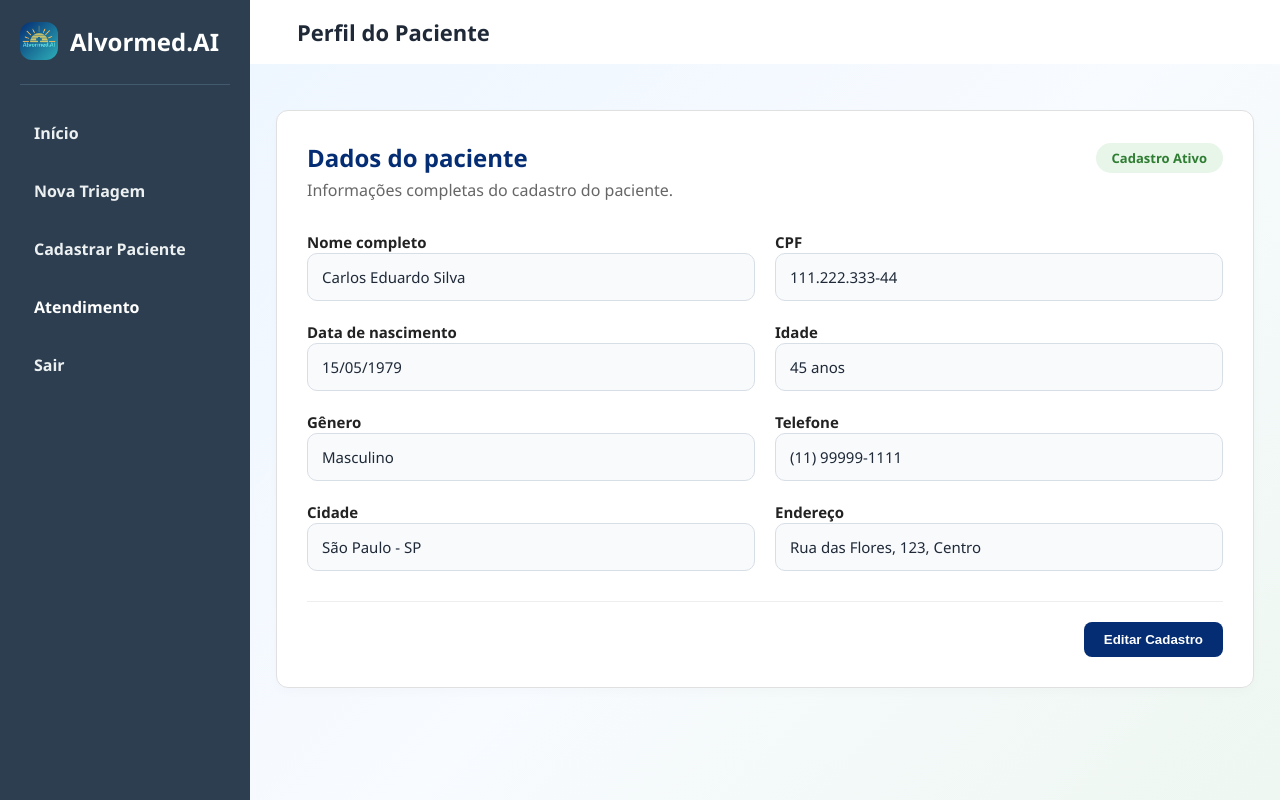
After one commit to lorxr/piccpp, a Flask app: page /perfil-paciente/1 in a window 1280 px wide. The commit adds this page. Run offline with Flask 3, Linux system fonts and the light colour scheme; the visitor is signed in with stand-in values (Sample User, id 1).

Commit message:
ADD tela de perfil do paciente e Tela de atendimento

```diff
--- a/app.py
+++ b/app.py
@@ -239,6 +239,48 @@ def lista_pacientes():
 
     return render_template("pacientes.html", pacientes=pacientes_cadastrados)
 
+
+# -------------------------------------------------------------------
+# DADOS DOS PACIENTES
+# No futuro substituir este dicionário por uma consulta no banco
+# -------------------------------------------------------------------
+
+@app.route("/perfil-paciente/<int:paciente_id>")
+@login_obrigatorio
+
+def perfil_paciente(paciente_id):
+
+    banco_pacientes_completo = {
+        1: {
+            "id": 1, "nome": "Carlos Eduardo Silva", "cpf": "111.222.333-44",
+            "data_nascimento": "15/05/1979", "idade": 45, "genero": "Masculino",
+            "telefone": "(11) 99999-1111", "cidade": "São Paulo - SP", "endereco": "Rua das Flores, 123, Centro"
+        },
+        2: {
+            "id": 2, "nome": "Ana Maria Ferreira", "cpf": "555.666.777-88",
+            "data_nascimento": "22/08/1997", "idade": 28, "genero": "Feminino",
+            "telefone": "(11) 98888-2222", "cidade": "Campinas - SP", "endereco": "Av. Brasil, 456, Jd. Primavera"
+        },
+        3: {
+            "id": 3, "nome": "Roberto Alves", "cpf": "999.888.777-66",
+            "data_nascimento": "10/01/1992", "idade": 34, "genero": "Masculino",
+            "telefone": "(21) 97777-3333", "cidade": "Rio de Janeiro - RJ", "endereco": "Rua Copacabana, 789, Copacabana"
+        },
+        4: {
+            "id": 4, "nome": "Juliana Costa", "cpf": "444.333.222-11",
+            "data_nascimento": "05/11/1973", "idade": 52, "genero": "Feminino",
+            "telefone": "(31) 96666-4444", "cidade": "Belo Horizonte - MG", "endereco": "Av. Afonso Pena, 1010, Savassi"
+        }
+    }
+
+    paciente_selecionado = banco_pacientes_completo.get(paciente_id)
+
+    if not paciente_selecionado:
+        return "Paciente não encontrado na base de dados.", 404
+
+    return render_template("perfil-paciente.html", paciente=paciente_selecionado)
+
+
 # ==================================================
 # TELA DO MEDICO
 # ==================================================
@@ -345,6 +387,54 @@ def salvar_nova_senha():
 def logout():
     session.clear()
     return redirect(url_for("login"))
+
+
+# -------------------------------------------------------------------
+# DADOS DA CONSULTA
+# No futuro substituir este dicionário por uma consulta no banco
+# -------------------------------------------------------------------
+
+@app.route("/consulta/<int:paciente_id>")
+@login_obrigatorio
+def iniciar_consulta(paciente_id):
+
+    banco_de_dados_falso = {
+        1: {
+            "id": 1, "nome": "Carlos Eduardo Silva", "idade": 45, "genero": "Masculino", "cpf": "111.222.333-44",
+            "classificacao": "Emergência", "cor_classificacao": "#e53935",
+            "temperatura": "37.2 °C", "pressao": "160/100 mmHg", "frequencia": "110 bpm", "glicemia": "145 mg/dL",
+            "medicamentos": "Losartana 50mg (1x ao dia), Metformina 850mg (2x ao dia)", # <-- NOVO CAMPO
+            "sintomas": "Dor intensa no peito com irradiação para o braço esquerdo, sudorese e náusea leve iniciada há 40 minutos.",
+            "ia_insight": "⚠️ ALERTA CRÍTICO: Padrão sintomático altamente sugestivo de Infarto Agudo do Miocárdio (IAM). Recomenda-se ECG imediato, acesso venoso e acionamento do protocolo de dor torácica."
+        },
+        2: {
+            "id": 2, "nome": "Marcos Paulo Souza", "idade": 28, "genero": "Masculino", "cpf": "555.666.777-88",
+            "classificacao": "Urgência", "cor_classificacao": "#fdd835",
+            "temperatura": "38.5 °C", "pressao": "120/80 mmHg", "frequencia": "90 bpm", "glicemia": "98 mg/dL",
+            "medicamentos": "Nenhum histórico relatado", # <-- NOVO CAMPO
+            "sintomas": "Falta de ar moderada, tosse seca e febre contínua há 2 dias.",
+            "ia_insight": "💡 AVALIAÇÃO IA: Sintomas sugerem quadro infeccioso respiratório. Risco moderado. Considerar ausculta pulmonar detalhada, raio-X de tórax e teste rápido para vírus respiratórios."
+        },
+        3: {
+            "id": 3, "nome": "Roberto Alves", "idade": 34, "genero": "Masculino", "cpf": "999.888.777-66",
+            "classificacao": "Pouco Urgente", "cor_classificacao": "#43a047",
+            "temperatura": "39.0 °C", "pressao": "110/70 mmHg", "frequencia": "85 bpm", "glicemia": "Não aferido",
+            "medicamentos": "Omeprazol 20mg (em jejum)", # <-- NOVO CAMPO
+            "sintomas": "Febre alta isolada, dores no corpo e dor atrás dos olhos.",
+            "ia_insight": "💡 AVALIAÇÃO IA: O quadro de mialgia, febre e dor retro-orbital em área endêmica tem forte correlação com Dengue ou outras arboviroses. Recomenda-se hidratação oral e hemograma."
+        }
+    }
+
+    # Busca o paciente pelo ID. Se não achar, o .get() retorna None
+    paciente_selecionado = banco_de_dados_falso.get(paciente_id)
+
+    # Se alguém digitar um ID que não existe na URL (ex: /consulta/99)
+    if not paciente_selecionado:
+        return "Paciente não encontrado no sistema.", 404
+
+    # Envia os dados daquele paciente específico para a tela
+    return render_template("consulta.html", paciente=paciente_selecionado)
+
 
 
 # ==================================================
--- a/static/style.css
+++ b/static/style.css
@@ -1809,6 +1809,39 @@ dialog::backdrop {
 
 .link-cancelar:hover {
     text-decoration: underline;
+}
+
+/* ========================================== */
+/* PAINEL DE SINAIS VITAIS (PRONTUÁRIO)       */
+/* ========================================== */
+
+/* Lista que agrupa os sinais vitais */
+.vitals-list {
+    list-style: none;
+    padding: 0;
+    margin: 0;
+    color: #555;
+    display: flex;
+    flex-direction: column;
+    gap: 12px;
+}
+
+/* Cada linha (item) da lista */
+.vitals-item {
+    display: flex;
+    align-items: center;
+    gap: 10px;
+}
+
+/* Padronização dos ícones digitais SVGs */
+.vitals-icon {
+    width: 18px;
+    height: 18px;
+    fill: none;
+    stroke: #6c757d;
+    stroke-width: 2;
+    stroke-linecap: round;
+    stroke-linejoin: round;
 }
 
 /* ==================================================
@@ -2335,3 +2368,158 @@ input[type="radio"] {
     margin: 0 15px 0 0 !important; /* Dá um espacinho entre a bolinha e o texto */
     cursor: pointer;
 }
+
+
+/* ========================================== */
+/* TELA: PERFIL DO PACIENTE                   */
+/* ========================================== */
+
+/* Contentor principal da área de perfil */
+.profile-container {
+    display: flex;
+    flex-direction: column;
+    gap: 20px;
+    width: 100%;
+    max-width: 1000px;
+    margin: 0 auto;
+    padding-top: 20px;
+}
+
+/* Cartão branco que envolve o formulário */
+.profile-card {
+    background: white;
+    border-radius: 12px;
+    padding: 30px;
+    border: 1px solid #e0e0e0;
+    box-shadow: 0 4px 12px rgba(0,0,0,0.02);
+}
+
+/* Alinhamento do cabeçalho do cartão */
+.profile-card-header {
+    display: flex;
+    justify-content: space-between;
+    align-items: center;
+    margin-bottom: 5px;
+}
+
+.profile-card-header h2 {
+    color: #052D73;
+    margin: 0;
+    font-size: 24px;
+}
+
+.profile-subtitle {
+    color: #666;
+    margin-top: 0;
+    margin-bottom: 30px;
+}
+
+/* Crachá de status do cadastro */
+.status-badge {
+    background-color: #e8f5e9;
+    color: #2e7d32;
+    padding: 6px 16px;
+    border-radius: 20px;
+    font-weight: bold;
+    font-size: 13px;
+}
+
+/* Grid de duas colunas para os campos */
+.profile-grid {
+    display: grid;
+    grid-template-columns: 1fr 1fr;
+    gap: 20px;
+}
+
+/* Organização de cada rótulo e input */
+.campo-grupo label {
+    font-weight: bold;
+    color: #222;
+    font-size: 15px;
+}
+
+/* Inputs em modo de leitura (readonly) */
+.campo-input {
+    padding: 14px 16px;
+    border: 1px solid #ccc;
+    border-radius: 8px;
+    background-color: #f8f9fa;
+    color: #222;
+    font-size: 16px;
+    font-family: inherit;
+    outline: none;
+    transition: all 0.3s ease;
+}
+
+/* CLASSE NOVA: Ativada quando clicamos em "Editar Cadastro" */
+.campo-input.editando {
+    background-color: #ffffff;
+    border: 1px solid #052D73;
+    box-shadow: 0 0 5px rgba(5, 45, 115, 0.1);
+}
+
+/* Rodapé de botões do perfil */
+.profile-actions {
+    display: flex;
+    justify-content: flex-end;
+    gap: 15px;
+    margin-top: 30px;
+    padding-top: 20px;
+    border-top: 1px solid #eee;
+}
+
+/* Botão principal (Iniciar Triagem) Corrigido */
+.btn-profile-edit {
+    background: #052D73; /* Forçando a cor azul sólida no lugar da variável */
+    color: #ffffff; /* Forçando o texto branco */
+    padding: 10px 20px;
+    border-radius: 8px;
+    font-weight: bold;
+    text-decoration: none;
+    display: inline-block;
+    border: none;
+    cursor: pointer;
+    transition: background 0.2s;
+}
+
+.btn-profile-edit:hover {
+    background: #031d4a; /* Um azul um pouco mais escuro para quando passar o mouse */
+}/* ========================================== */
+/* ESTADO DO BOTÃO DE SALVAR E NOTIFICAÇÃO    */
+/* ========================================== */
+
+/* Classe adicionada via JS para o botão ficar verde sem quebrar a borda */
+.btn-profile-save {
+    background: #2e7d32 !important;
+    color: white !important;
+    border: 2px solid #2e7d32 !important;
+}
+
+/* O Aviso Bonitinho (Toast Notification) */
+.toast-notificacao {
+    position: fixed;
+    bottom: 30px;
+    right: 30px;
+    background-color: #2e7d32;
+    color: white;
+    padding: 16px 24px;
+    border-radius: 8px;
+    font-size: 15px;
+    font-weight: bold;
+    box-shadow: 0 4px 15px rgba(0,0,0,0.2);
+    display: flex;
+    align-items: center;
+    gap: 12px;
+    /* Começa invisível e empurrado para baixo */
+    opacity: 0;
+    transform: translateY(20px);
+    transition: opacity 0.3s ease, transform 0.3s ease;
+    z-index: 9999;
+    pointer-events: none;
+}
+
+/* Quando adicionamos essa classe, ele aparece deslizando */
+.toast-notificacao.mostrar {
+    opacity: 1;
+    transform: translateY(0);
+}
--- /dev/null
+++ b/templates/perfil-paciente.html
@@ -0,0 +1,155 @@
+<!doctype html>
+<html lang="pt-BR">
+  <head>
+    <meta charset="UTF-8" />
+    <meta name="viewport" content="width=device-width, initial-scale=1.0" />
+    <title>Perfil do Paciente - Alvormed.AI</title>
+    <link rel="stylesheet" href="{{ url_for('static', filename='style.css') }}" />
+  </head>
+
+  <body>
+    <div class="wrapper">
+      <nav class="sidebar">
+        <div class="sidebar-brand">
+          <div class="brand-icon">
+            <img src="{{ url_for('static', filename='imagens/Logo-SF.png') }}" alt="Logo">
+          </div>
+          <h2>Alvormed.AI</h2>
+        </div>
+        <hr />
+        <ul>
+          <li><a href="/inicio"><span>Início</span></a></li>
+          <li><a href="/nova-triagem"><span>Nova Triagem</span></a></li>
+          <li><a href="/cadastrar-paciente"><span>Cadastrar Paciente</span></a></li>
+          <li><a href="/medico" style="background: var(--gradiente-oficial); color: white; border-radius: 8px;"><span>Atendimento</span></a></li>
+          <li><a href="/sair"><span>Sair</span></a></li>
+        </ul>
+      </nav>
+
+      <main class="main-content" style="height: auto; min-height: 100vh; overflow-y: auto; width: 100%;">
+        <header class="top-header" style="justify-content: flex-start; gap: 15px;">
+          <a href="/pacientes" style="text-decoration: none; color: #555; font-size: 20px;"> </a>
+          <div>
+            <h3>Perfil do Paciente</h3>
+          </div>
+        </header>
+
+        <section class="content" style="width: 100%;">
+          {% block conteudo %}
+
+          <div class="profile-container">
+
+            <div class="profile-card">
+
+                <div class="profile-card-header">
+                    <h2>Dados do paciente</h2>
+                    <span class="status-badge">Cadastro Ativo</span>
+                </div>
+                <p class="profile-subtitle">Informações completas do cadastro do paciente.</p>
+
+                <div id="alertaSalvo" class="alerta-sistema alerta-sucesso" style="display: none;">
+                    <svg xmlns="http://www.w3.org/2000/svg" width="20" height="20" viewBox="0 0 24 24" fill="none" stroke="currentColor" stroke-width="2" stroke-linecap="round" stroke-linejoin="round"><path d="M22 11.08V12a10 10 0 1 1-5.93-9.14"></path><polyline points="22 4 12 14.01 9 11.01"></polyline></svg>
+                    <span>Dados do paciente atualizados e salvos com sucesso!</span>
+                </div>
+
+                <div class="profile-grid">
+
+                    <div class="campo-grupo">
+                        <label>Nome completo</label>
+                        <input type="text" class="campo-input" value="{{ paciente.nome }}" readonly>
+                    </div>
+
+                    <div class="campo-grupo">
+                        <label>CPF</label>
+                        <input type="text" class="campo-input" value="{{ paciente.cpf }}" readonly>
+                    </div>
+
+                    <div class="campo-grupo">
+                        <label>Data de nascimento</label>
+                        <input type="text" class="campo-input" value="{{ paciente.data_nascimento }}" readonly>
+                    </div>
+
+                    <div class="campo-grupo">
+                        <label>Idade</label>
+                        <input type="text" class="campo-input" value="{{ paciente.idade }} anos" readonly>
+                    </div>
+
+                    <div class="campo-grupo">
+                        <label>Gênero</label>
+                        <input type="text" class="campo-input" value="{{ paciente.genero }}" readonly>
+                    </div>
+
+                    <div class="campo-grupo">
+                        <label>Telefone</label>
+                        <input type="text" class="campo-input" value="{{ paciente.telefone }}" readonly>
+                    </div>
+
+                    <div class="campo-grupo">
+                        <label>Cidade</label>
+                        <input type="text" class="campo-input" value="{{ paciente.cidade }}" readonly>
+                    </div>
+
+                    <div class="campo-grupo">
+                        <label>Endereço</label>
+                        <input type="text" class="campo-input" value="{{ paciente.endereco }}" readonly>
+                    </div>
+
+                </div>
+
+                <div class="profile-actions">
+                    <button id="btnEditar" class="btn-profile-edit">
+                        Editar Cadastro
+                    </button>
+                </div>
+
+            </div>
+
+          </div>
+
+          <script>
+            const btnEditar = document.getElementById('btnEditar');
+            const inputs = document.querySelectorAll('.campo-input');
+            const alerta = document.getElementById('alertaSalvo');
+            let modoEdicao = false;
+
+            btnEditar.addEventListener('click', function() {
+                modoEdicao = !modoEdicao; // Inverte o estado
+
+                if (modoEdicao) {
+                    // MODO EDIÇÃO ATIVADO
+                    btnEditar.innerText = "Salvar Cadastro";
+                    btnEditar.classList.add('btn-profile-save');
+
+                    inputs.forEach(input => {
+                        input.removeAttribute('readonly');
+                        input.classList.add('editando');
+                    });
+
+                    inputs[0].focus();
+                } else {
+                    // MODO EDIÇÃO DESATIVADO (SALVANDO)
+                    btnEditar.innerText = "Editar Cadastro";
+                    btnEditar.classList.remove('btn-profile-save');
+
+                    inputs.forEach(input => {
+                        input.setAttribute('readonly', true);
+                        input.classList.remove('editando');
+                    });
+
+                    // Mostra o alerta
+                    alerta.style.display = 'flex';
+
+                    // Esconde o alerta após 3 segundos
+                    setTimeout(function() {
+                        alerta.style.display = 'none';
+                    }, 3000);
+                }
+            });
+          </script>
+
+          {% endblock %}
+        </section>
+      </main>
+    </div>
+  </body>
+</html>
```
Also changed, not shown: templates/consulta.html (added, +125 -0 lines), templates/index.html (+8 -7 lines).
